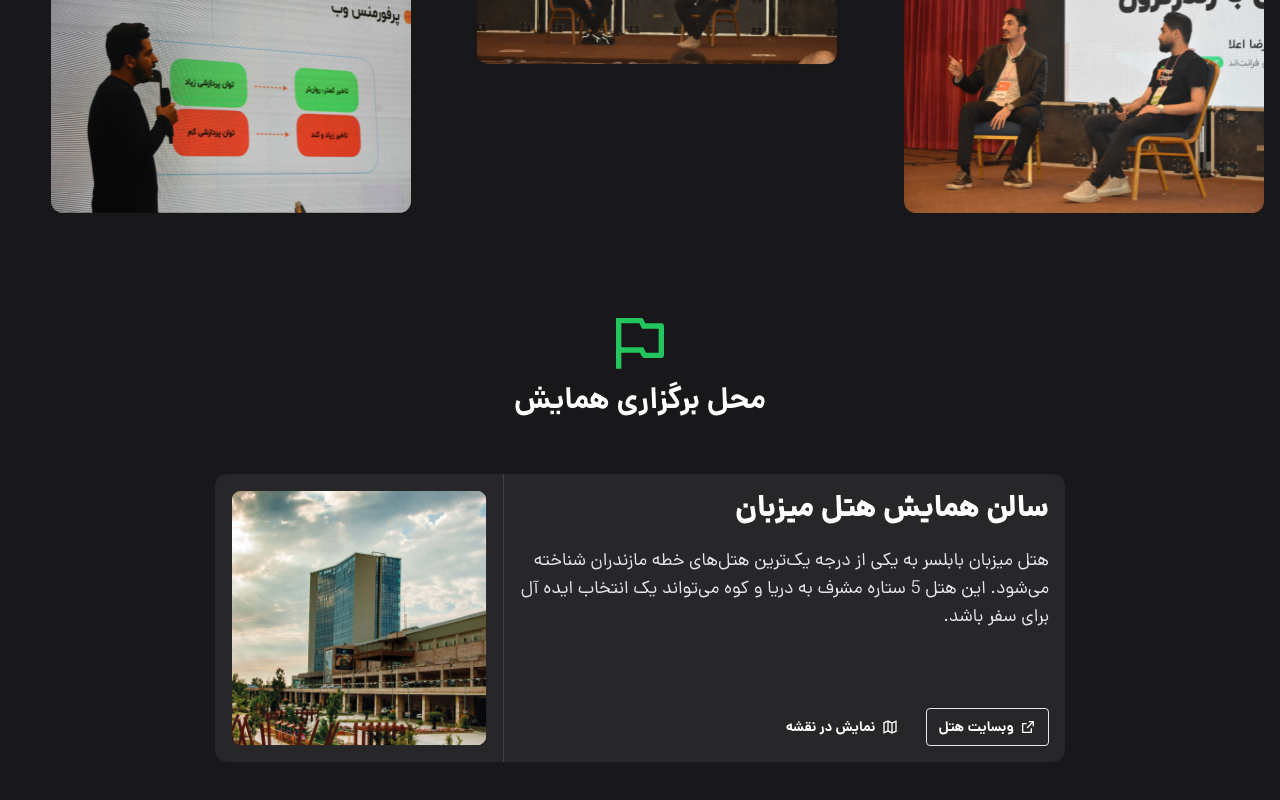
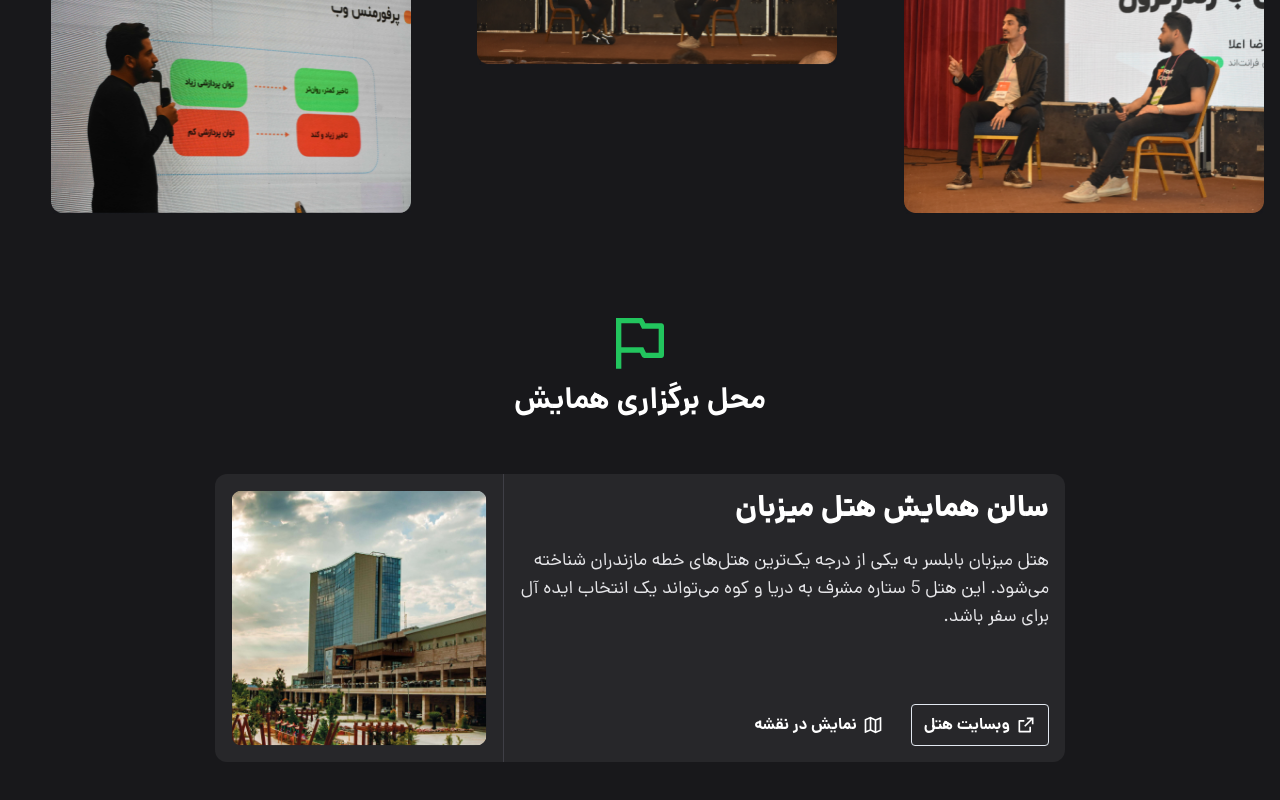
Before and after one commit to frontChapter/website-frontend, a Next.js app: page / in a window 1280 px wide. Shown: the part 877-1677 px from the top of the page. Built offline with nearby package versions, Linux system fonts and the light colour scheme.

Commit message:
responsive: change btn font size for screen desktop

```diff
--- a/src/app/components/ConferenceLocation.tsx
+++ b/src/app/components/ConferenceLocation.tsx
@@ -52,8 +52,8 @@ export default function ConferenceLocation() {
                   })} flex gap-1.5`}
                   href="#"
                 >
-                  <RiExternalLinkLine className="size-4" />
-                  <span className="text-sm font-bold">وبسایت هتل</span>
+                  <RiExternalLinkLine className="size-4 md:size-5" />
+                  <span className="text-sm font-bold md:text-base">وبسایت هتل</span>
                 </Link>
                 <Link
                   className={`${buttonVariants({
@@ -61,8 +61,8 @@ export default function ConferenceLocation() {
                   })} flex gap-1.5`}
                   href="#"
                 >
-                  <RiMap2Line className="size-4" />
-                  <span className="text-sm font-bold">نمایش در نقشه</span>
+                  <RiMap2Line className="size-4 md:size-5" />
+                  <span className="text-sm font-bold md:text-base">نمایش در نقشه</span>
                 </Link>
               </div>
             </div>
```
